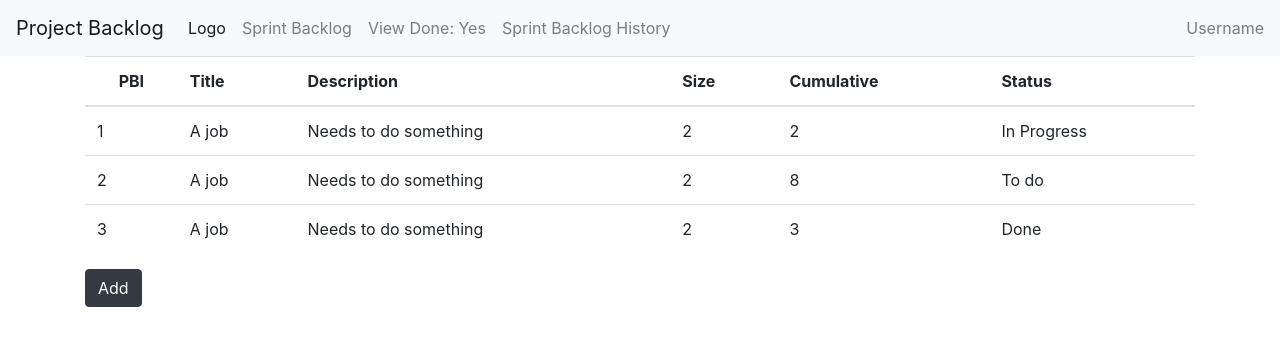
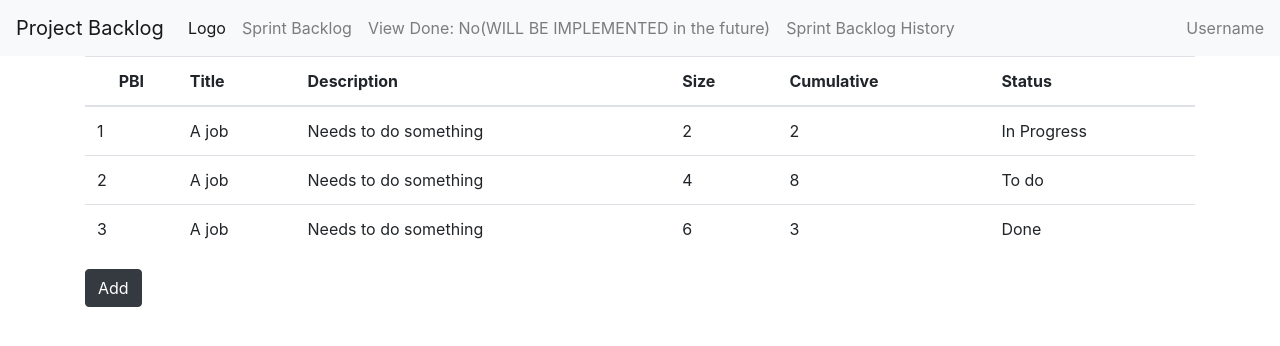
Before and after one commit to sanzh-m/COMP3297, a Python web app: template scrum/pages/templates/pages/index.html in a window 1280 px wide. Shown: the top 346 px of the page. Run offline with Jinja, Linux system fonts and the light colour scheme; the template is opened without the code that fills it, so the values that code supplies are empty; some libraries are stand-ins or nearby versions.

Commit message:
First commit

```diff
--- a/scrum/pages/templates/pages/index.html
+++ b/scrum/pages/templates/pages/index.html
@@ -43,7 +43,7 @@
                     <a class="nav-link" href="#">Sprint Backlog</a>
                 </li>
                 <li class="nav-item">
-                    <a class="nav-link" href="#">View Done: Yes</a>
+                    <a class="nav-link" href="#">View Done: No(WILL BE IMPLEMENTED in the future)</a>
                 </li>
                 <li class="nav-item">
                     <a class="nav-link" href="#">Sprint Backlog History</a>
@@ -68,14 +68,14 @@
                             <th scope="col">Status</th>
                         </tr>
                     </thead>
-                    <tbody>
+                    <tbody class="tbody">
                         <tr id="1" class="context">
                             <td class="index">1</td>
                             <!-- <td class="indexInput"><input type="text" name="abc" id="index" value="1"></td> -->
                             <td>A job</td>
                             <td>Needs to do something</td>
-                            <td>2</td>
-                            <td>2</td>
+                            <td class="size">2</td>
+                            <td class="cum">2</td>
                             <td>In Progress</td>
                         </tr>
                         <tr id="2" class="context">
@@ -83,8 +83,8 @@
                             <!-- <td class="indexInput"><input type="text" name="abc" id="index" value="2"></td> -->
                             <td>A job</td>
                             <td>Needs to do something</td>
-                            <td>2</td>
-                            <td>8</td>
+                            <td class="size">4</td>
+                            <td class="cum">8</td>
                             <td>To do</td>
                         </tr>
                         <tr id="3" class="context">
@@ -92,8 +92,8 @@
                             <!-- <td class="indexInput"><input type="text" name="abc" id="index" value="3"></td> -->
                             <td>A job</td>
                             <td>Needs to do something</td>
-                            <td>2</td>
-                            <td>3</td>
+                            <td class="size">6</td>
+                            <td class="cum">3</td>
                             <td>Done</td>
                         </tr>
 
@@ -159,7 +159,7 @@
                     </div>
                     <div class="modal-footer">
                         <button type="button" class="btn btn-secondary" data-dismiss="modal">Close</button>
-                        <button type="button" class="btn btn-primary">Save changes</button>
+                        <button type="button" id="saveButton" class="btn btn-primary">Save changes</button>
                     </div>
                 </div>
             </div>
@@ -169,6 +169,7 @@
 
 </body>
 <script>
+    $(document).ready(function(){
             var fixHelperModified = function (e, tr) {
             var $originals = tr.children();
             var $helper = tr.clone();
@@ -178,6 +179,16 @@
             return $helper;
             },
             updateIndex = function (e, ui) {
+                $('.tbody').children().each(function(i){
+                    if(i!=0){
+                        console.log($('.tbody').children()[i].getElementsByTagName("td")[4].innerHTML)
+                        var temp = parseInt($('.tbody').children()[i].getElementsByTagName("td")[3].innerHTML)
+                        var temp2 = parseInt($('.tbody').children()[i-1].getElementsByTagName("td")[4].innerHTML)
+                        $('.tbody').children()[i].getElementsByTagName("td")[4].innerHTML = temp + temp2
+                    }else{
+                        $('.tbody').children()[i].getElementsByTagName("td")[4].innerHTML = $('.tbody').children()[i].getElementsByTagName("td")[3].innerHTML
+                    }
+                })
                 $('td.index', ui.item.parent()).each(function (i) {
                     $(this).html(i + 1);
                 });
@@ -191,6 +202,8 @@
             stop: updateIndex
         }).disableSelection();
 
+
+        console.log($("#1").find("td:eq(4)").text())
         $("tbody").sortable({
             distance: 5,
             delay: 100,
@@ -210,6 +223,10 @@
         }).on("click", function () {
             $("#context-menu").removeClass("show").hide();
         });
+        $('#saveButton').on("click",function(){
+            console.log("model")
+        })
+
 
         $("#context-menu a").on("click", function () {
             $(this).parent().removeClass("show").hide();
@@ -218,6 +235,10 @@
             console.log('in')
             $("#context-menu").removeClass("show").hide();
         });
+
+        $("table").find("tbody tr").children()[10]
+
+    })
 </script>
 
 </html>
```
Lines whose indentation alone changed are shown as unchanged.
